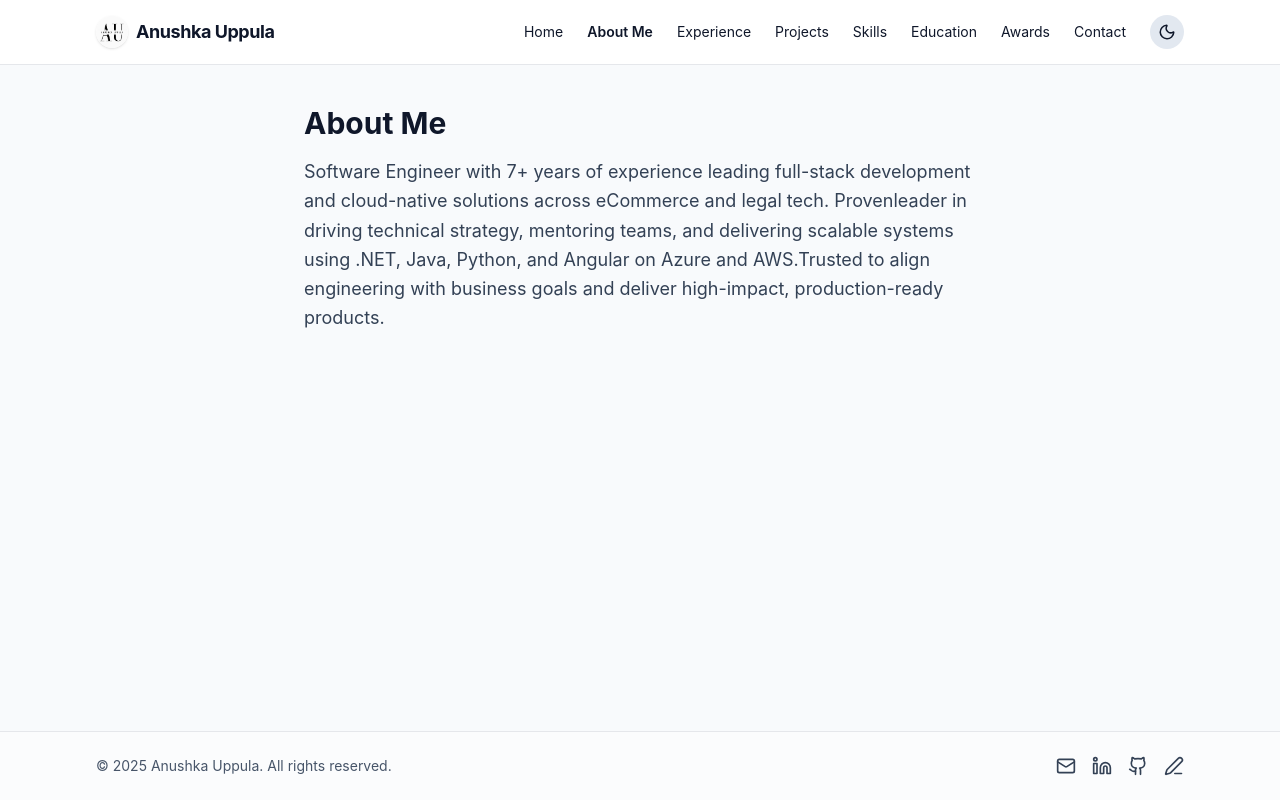
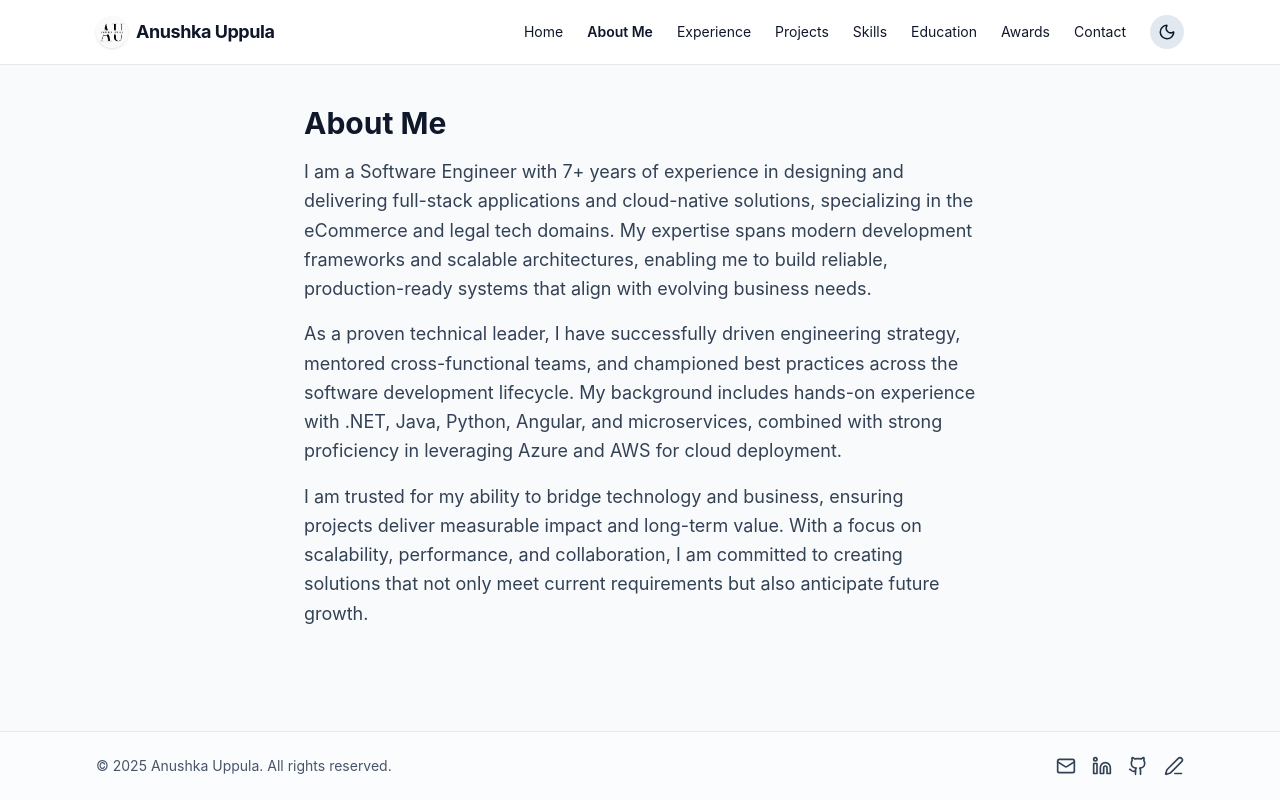
Before and after one commit to anushkauppula/my-portfolio, a React (Create React App) app: page /about in a window 1280 px wide. Built offline with nearby package versions, Linux system fonts and the light colour scheme.

Commit message:
about me chnages

```diff
--- a/src/components/AboutMe.tsx
+++ b/src/components/AboutMe.tsx
@@ -1,11 +1,14 @@
+// AboutMe.tsx
 import Section from "./Section";
 import profile from "../data/profile";
 
 export default function AboutMe() {
   return (
     <Section title="About Me">
-      <div className="text-lg text-slate-700 leading-relaxed max-w-2xl mx-auto">
-        {profile.summary}
+      <div className="text-lg text-slate-700 leading-relaxed max-w-2xl mx-auto space-y-4">
+        {profile.summary.map((para, idx) => (
+          <p key={idx}>{para}</p>
+        ))}
       </div>
     </Section>
   );
--- a/src/data/profile.ts
+++ b/src/data/profile.ts
@@ -11,10 +11,11 @@ const profile: Profile = {
     github: "https://github.com/anushkauppula",
     medium: "https://medium.com/@anushkachary",
   },
-  summary:
-    "Software Engineer with 7+ years of experience leading full-stack development and cloud-native solutions across eCommerce and legal tech. Proven" +
-"leader in driving technical strategy, mentoring teams, and delivering scalable systems using .NET, Java, Python, and Angular on Azure and AWS." +
-"Trusted to align engineering with business goals and deliver high-impact, production-ready products.",
+  summary: [
+    "I am a Software Engineer with 7+ years of experience in designing and delivering full-stack applications and cloud-native solutions, specializing in the eCommerce and legal tech domains. My expertise spans modern development frameworks and scalable architectures, enabling me to build reliable, production-ready systems that align with evolving business needs.",
+    "As a proven technical leader, I have successfully driven engineering strategy, mentored cross-functional teams, and championed best practices across the software development lifecycle. My background includes hands-on experience with .NET, Java, Python, Angular, and microservices, combined with strong proficiency in leveraging Azure and AWS for cloud deployment.",
+    "I am trusted for my ability to bridge technology and business, ensuring projects deliver measurable impact and long-term value. With a focus on scalability, performance, and collaboration, I am committed to creating solutions that not only meet current requirements but also anticipate future growth."
+  ],
   experience: [
     {
       title: "Software Developer — Admin Graduate Assistant",
--- a/src/types.ts
+++ b/src/types.ts
@@ -30,7 +30,7 @@ export interface Profile {
     github: string;
     medium: string;
   };
-  summary: string;
+  summary: string[];
   experience: Job[];
   projects: Project[];
   skills: Record<string, string[]>;
```
